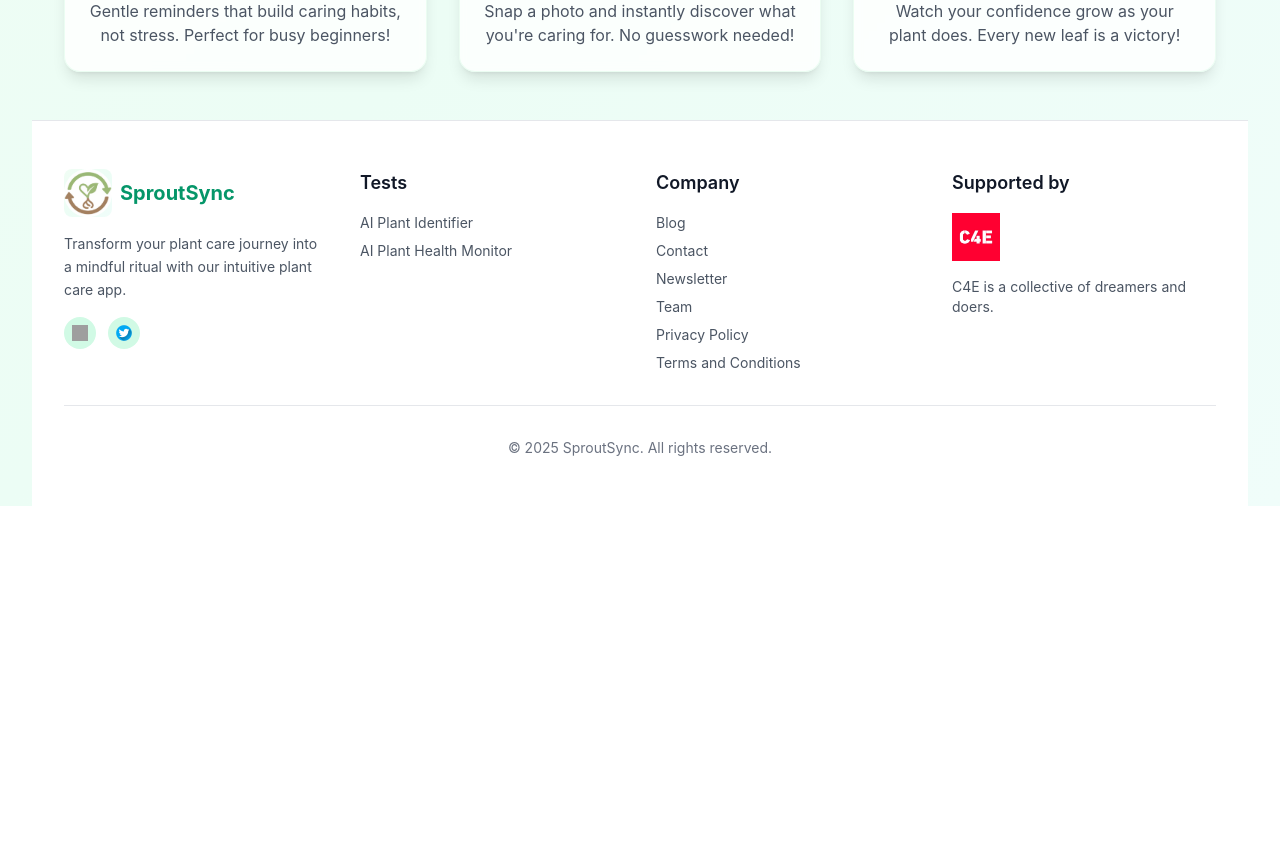
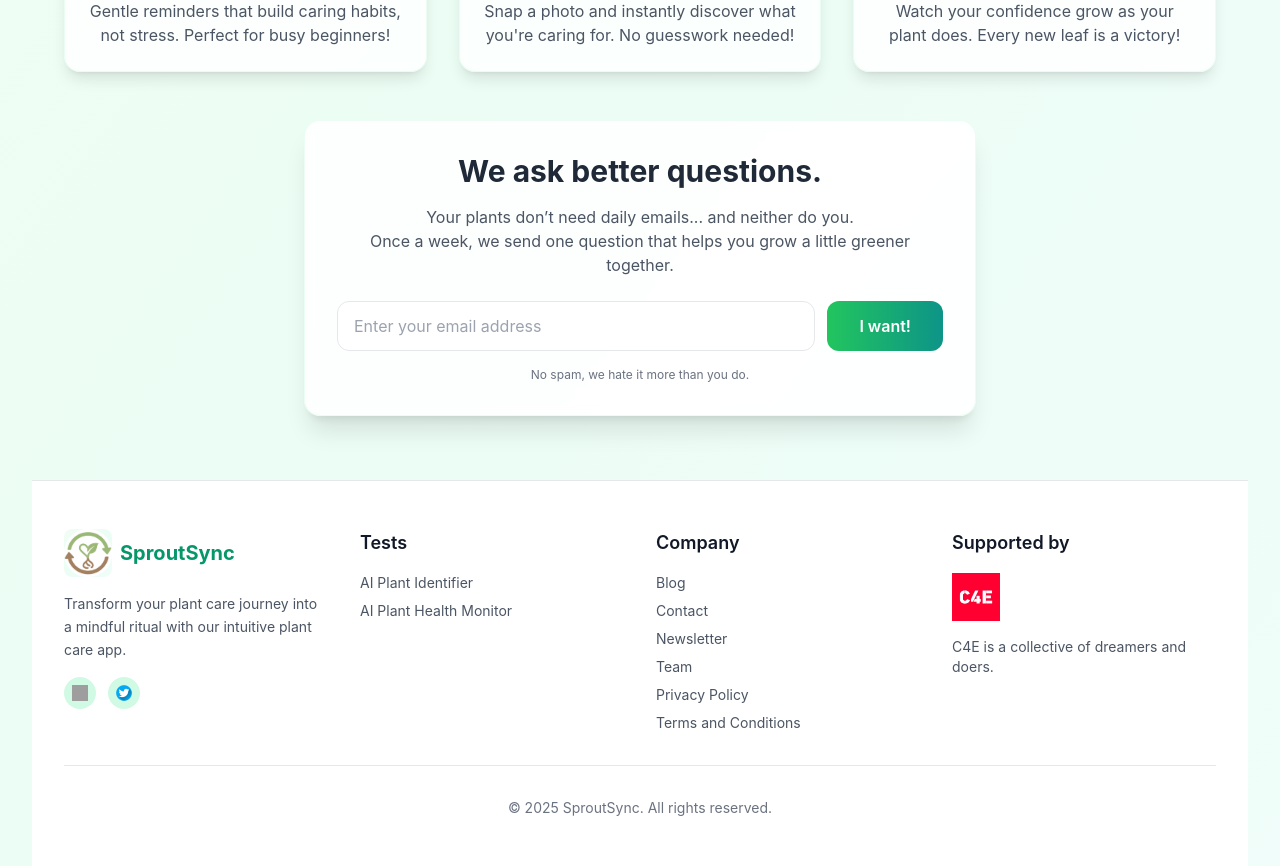
Before and after one commit to PurneswarPrasad/sprout-sync, a React (Vite) app in the folder frontend/: page / in a window 1280 px wide. Shown: the part 880-1746 px from the top of the page. Before the commit the page ends 1386 px from the top, so only its background shows below. Built offline with nearby package versions, Linux system fonts and the light colour scheme; no server answers; grey boxes are pictures that could not be loaded.

Commit message:
added newsletter on landing page and removes blob from settings

```diff
--- a/frontend/src/pages/InitialLandingPage.tsx
+++ b/frontend/src/pages/InitialLandingPage.tsx
@@ -5,12 +5,21 @@ import { authAPI } from '../services/api';
 import { Footer } from '../components/Footer';
 import { InstallPromptBanner } from '../components/InstallPromptBanner';
 
+const GOOGLE_SHEETS_URL = 'https://script.google.com/macros/s/AKfycbyjWd-PJGtmO6QdR4UPRTjERLgNsK-JBxU-rUKU_36cbHY95slU8T3LV7xUUrvTdiSv/exec';
+
 const InitialLandingPage: React.FC = () => {
   const navigate = useNavigate();
   const [loading, setLoading] = useState(true);
   const [showFloatingHeader, setShowFloatingHeader] = useState(false);
   const [lastScrollY, setLastScrollY] = useState(0);
   const { scrollYProgress } = useScroll();
+
+  // Newsletter form state
+  const [newsletterEmail, setNewsletterEmail] = useState('');
+  const [newsletterName, setNewsletterName] = useState('');
+  const [isNewsletterSubmitting, setIsNewsletterSubmitting] = useState(false);
+  const [showNewsletterSuccess, setShowNewsletterSuccess] = useState(false);
+  const [newsletterError, setNewsletterError] = useState('');
 
   // Transform scroll progress to create gentle gradient shifts
   const backgroundOpacity = useTransform(scrollYProgress, [0, 0.5, 1], [0.3, 0.6, 0.8]);
@@ -67,6 +76,50 @@ const InitialLandingPage: React.FC = () => {
 
   const handleSignIn = () => {
     navigate('/signin');
+  };
+
+  const handleNewsletterSubmit = async (e: React.FormEvent) => {
+    e.preventDefault();
+    setNewsletterError('');
+
+    if (!newsletterEmail.trim()) {
+      setNewsletterError('Please enter your email address');
+      return;
+    }
+
+    // Basic email validation
+    const emailRegex = /^[^\s@]+@[^\s@]+\.[^\s@]+$/;
+    if (!emailRegex.test(newsletterEmail.trim())) {
+      setNewsletterError('Please enter a valid email address');
+      return;
+    }
+
+    setIsNewsletterSubmitting(true);
+
+    try {
+      const formData = new FormData();
+      formData.append('timestamp', new Date().toISOString());
+      formData.append('name', newsletterName.trim() || '');
+      formData.append('email', newsletterEmail.trim());
+
+      await fetch(GOOGLE_SHEETS_URL, {
+        method: 'POST',
+        mode: 'no-cors',
+        body: formData,
+      });
+
+      setShowNewsletterSuccess(true);
+      setNewsletterName('');
+      setNewsletterEmail('');
+
+      // Hide success message after 3 seconds
+      setTimeout(() => setShowNewsletterSuccess(false), 3000);
+    } catch (err) {
+      console.error('Error submitting newsletter form:', err);
+      setNewsletterError('Failed to subscribe. Please try again later.');
+    } finally {
+      setIsNewsletterSubmitting(false);
+    }
   };
 
   if (loading) {
@@ -457,6 +510,77 @@ const InitialLandingPage: React.FC = () => {
           </motion.div>
         </motion.div>
 
+        {/* Newsletter Section */}
+        <motion.div
+          className="max-w-2xl mx-auto mb-12 sm:mb-16"
+          initial={{ opacity: 0, y: 50 }}
+          whileInView={{ opacity: 1, y: 0 }}
+          transition={{ duration: 0.8, ease: "easeOut" }}
+          viewport={{ once: true, margin: "-100px" }}
+        >
+          <div className="bg-white/90 backdrop-blur-sm rounded-2xl shadow-xl border border-green-100/50 p-6 sm:p-8">
+            {/* Success Message */}
+            {showNewsletterSuccess && (
+              <motion.div
+                className="mb-4 p-4 bg-emerald-50 border border-emerald-200 rounded-lg flex items-center space-x-3"
+                initial={{ opacity: 0, scale: 0.95 }}
+                animate={{ opacity: 1, scale: 1 }}
+                exit={{ opacity: 0, scale: 0.95 }}
+              >
+                <svg
+                  className="w-5 h-5 text-emerald-600 flex-shrink-0"
+                  fill="none"
+                  stroke="currentColor"
+                  viewBox="0 0 24 24"
+                >
+                  <path
+                    strokeLinecap="round"
+                    strokeLinejoin="round"
+                    strokeWidth={2}
+                    d="M5 13l4 4L19 7"
+                  />
+                </svg>
+                <p className="text-emerald-700 font-medium">Successfully subscribed! Check your email for confirmation.</p>
+              </motion.div>
+            )}
+
+            <h2 className="text-2xl sm:text-3xl font-bold text-gray-800 mb-4 text-center">
+              We ask better questions.
+            </h2>
+            <p className="text-sm sm:text-base text-gray-600 text-center mb-6 leading-relaxed">
+            Your plants don’t need daily emails... and neither do you.<br/> Once a week, we send one question that helps you grow a little greener together.
+            </p>
+
+            <form onSubmit={handleNewsletterSubmit} className="space-y-4">
+              <div className="flex flex-col sm:flex-row gap-3">
+                <input
+                  type="email"
+                  placeholder="Enter your email address"
+                  value={newsletterEmail}
+                  onChange={(e) => setNewsletterEmail(e.target.value)}
+                  required
+                  className="flex-1 px-4 py-3 rounded-xl border border-gray-200 bg-white text-gray-900 placeholder-gray-400 focus:outline-none focus:ring-2 focus:ring-emerald-500 focus:border-transparent transition-all"
+                />
+                <motion.button
+                  type="submit"
+                  disabled={isNewsletterSubmitting}
+                  className="px-8 py-3 bg-gradient-to-r from-green-500 to-teal-600 text-white rounded-xl font-semibold hover:shadow-lg transition-all disabled:opacity-50 disabled:cursor-not-allowed whitespace-nowrap"
+                  whileHover={{ scale: isNewsletterSubmitting ? 1 : 1.02 }}
+                  whileTap={{ scale: isNewsletterSubmitting ? 1 : 0.98 }}
+                >
+                  {isNewsletterSubmitting ? 'Subscribing...' : 'I want!'}
+                </motion.button>
+              </div>
+              {newsletterError && (
+                <p className="text-red-500 text-sm text-center">{newsletterError}</p>
+              )}
+              <p className="text-gray-500 text-xs text-center">
+                No spam, we hate it more than you do.
+              </p>
+            </form>
+          </div>
+        </motion.div>
+
         {/* Footer */}
         <Footer />
       </div>
--- a/frontend/src/pages/NewsletterPage.tsx
+++ b/frontend/src/pages/NewsletterPage.tsx
@@ -94,7 +94,7 @@ export const NewsletterPage: React.FC = () => {
         {/* Header Section */}
         <div className="text-center mb-12 mt-8">
           <h1 className="text-4xl sm:text-5xl md:text-6xl font-bold text-white mb-4">
-            Plant Care Insights Newsletter
+            SproutSync Insights
           </h1>
           <p className="text-lg sm:text-xl text-white/90 max-w-3xl mx-auto leading-relaxed">
             Stay updated with the latest plant care tips, growing techniques, and botanical knowledge.
@@ -103,7 +103,7 @@ export const NewsletterPage: React.FC = () => {
         </div>
 
         {/* Call to Action Section */}
-        <div className="text-center mb-12">
+        {/* <div className="text-center mb-12">
           <h2 className="text-3xl sm:text-4xl font-bold text-white mb-4">
             Stay Updated with Plant Care Insights
           </h2>
@@ -111,6 +111,46 @@ export const NewsletterPage: React.FC = () => {
             Get weekly plant care tips, seasonal growing guides, and expert advice delivered to your inbox.
             Join thousands of plant lovers who are cultivating thriving gardens.
           </p>
+        </div> */}
+
+        {/* Subscription Form Section */}
+        <div className="max-w-2xl mx-auto">
+          <form onSubmit={handleSubmit} className="space-y-4">
+            <div className="flex flex-col sm:flex-row gap-4">
+              <input
+                type="text"
+                placeholder="First name (optional)"
+                value={name}
+                onChange={(e) => setName(e.target.value)}
+                className="flex-1 px-4 py-3 rounded-lg bg-white text-gray-900 placeholder-gray-400 focus:outline-none focus:ring-2 focus:ring-emerald-400"
+              />
+              <div className="flex-1 flex gap-2">
+                <input
+                  type="email"
+                  placeholder="Enter your email address"
+                  value={email}
+                  onChange={(e) => setEmail(e.target.value)}
+                  required
+                  className="flex-1 px-4 py-3 rounded-lg bg-white text-gray-900 placeholder-gray-400 focus:outline-none focus:ring-2 focus:ring-emerald-400"
+                />
+                <button
+                  type="submit"
+                  disabled={isSubmitting}
+                  className="px-8 py-3 bg-emerald-600 text-white rounded-lg font-semibold hover:bg-emerald-700 transition-colors disabled:opacity-50 disabled:cursor-not-allowed whitespace-nowrap"
+                >
+                  {isSubmitting ? 'Subscribing...' : 'Subscribe'}
+                </button>
+              </div>
+            </div>
+            {error && (
+              <p className="text-red-200 text-sm text-center">{error}</p>
+            )}
+            <p className="text-white/80 text-sm text-center">
+              No spam, ever. Unsubscribe anytime with one click.
+            </p>
+            <br/><br/>
+            <br/>
+          </form>
         </div>
 
         {/* Content Section - Two Columns */}
@@ -164,43 +204,6 @@ export const NewsletterPage: React.FC = () => {
           </div>
         </div>
 
-        {/* Subscription Form Section */}
-        <div className="max-w-2xl mx-auto">
-          <form onSubmit={handleSubmit} className="space-y-4">
-            <div className="flex flex-col sm:flex-row gap-4">
-              <input
-                type="text"
-                placeholder="First name (optional)"
-                value={name}
-                onChange={(e) => setName(e.target.value)}
-                className="flex-1 px-4 py-3 rounded-lg bg-white text-gray-900 placeholder-gray-400 focus:outline-none focus:ring-2 focus:ring-emerald-400"
-              />
-              <div className="flex-1 flex gap-2">
-                <input
-                  type="email"
-                  placeholder="Enter your email address"
-                  value={email}
-                  onChange={(e) => setEmail(e.target.value)}
-                  required
-                  className="flex-1 px-4 py-3 rounded-lg bg-white text-gray-900 placeholder-gray-400 focus:outline-none focus:ring-2 focus:ring-emerald-400"
-                />
-                <button
-                  type="submit"
-                  disabled={isSubmitting}
-                  className="px-8 py-3 bg-emerald-600 text-white rounded-lg font-semibold hover:bg-emerald-700 transition-colors disabled:opacity-50 disabled:cursor-not-allowed whitespace-nowrap"
-                >
-                  {isSubmitting ? 'Subscribing...' : 'Subscribe'}
-                </button>
-              </div>
-            </div>
-            {error && (
-              <p className="text-red-200 text-sm text-center">{error}</p>
-            )}
-            <p className="text-white/80 text-sm text-center">
-              No spam, ever. Unsubscribe anytime with one click.
-            </p>
-          </form>
-        </div>
       </div>
 
       {/* Footer */}
--- a/frontend/src/pages/SettingsPage.tsx
+++ b/frontend/src/pages/SettingsPage.tsx
@@ -214,14 +214,6 @@ export const SettingsPage: React.FC = () => {
                   ) : (
                     <div>
                       <p className="text-base text-gray-900 mb-1">@{user.username || 'Not set'}</p>
-                      {user.username && (
-                        <div className="flex items-center gap-2 text-sm text-gray-600">
-                          <LinkIcon className="w-4 h-4" />
-                          <span className="font-mono">
-                            {window.location.origin}/u/{user.username}/...
-                          </span>
-                        </div>
-                      )}
                       <p className="text-xs text-gray-500 mt-2">
                         Your username is used in shareable plant profile URLs
                       </p>
```
